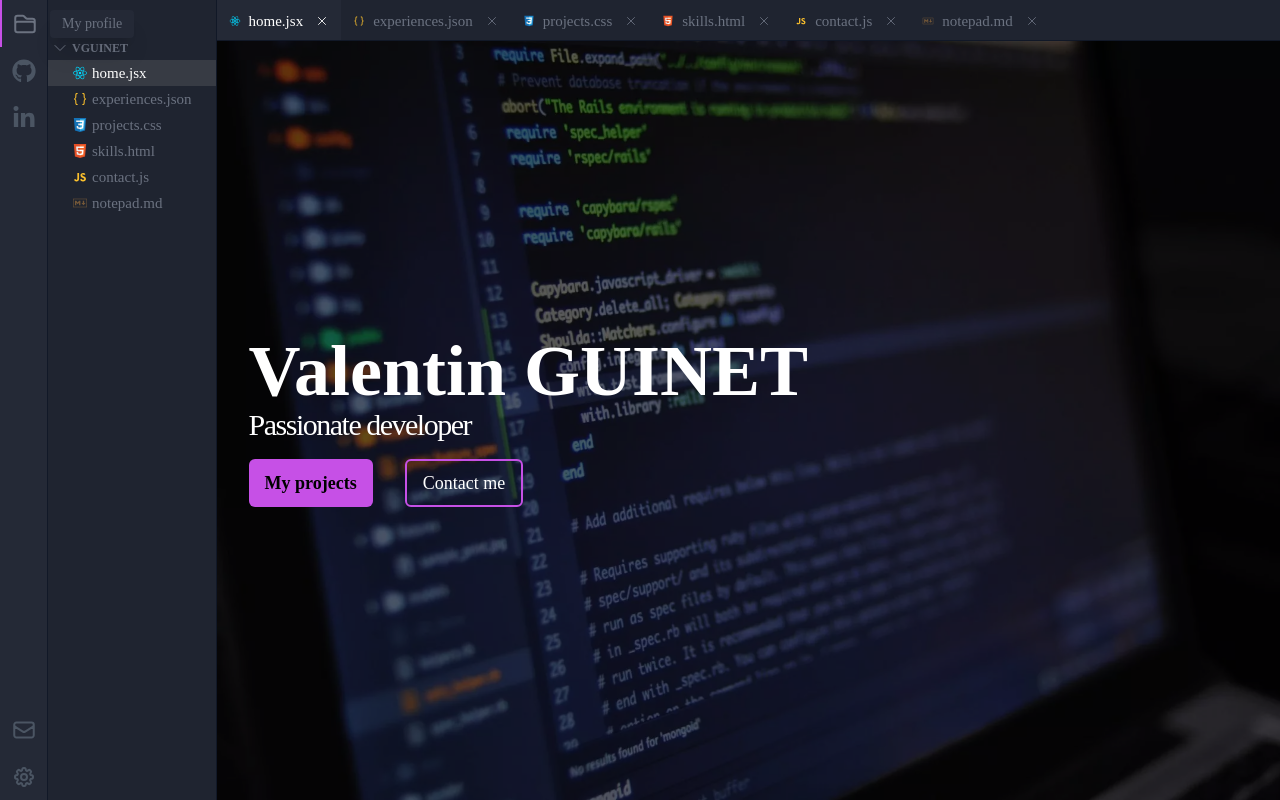
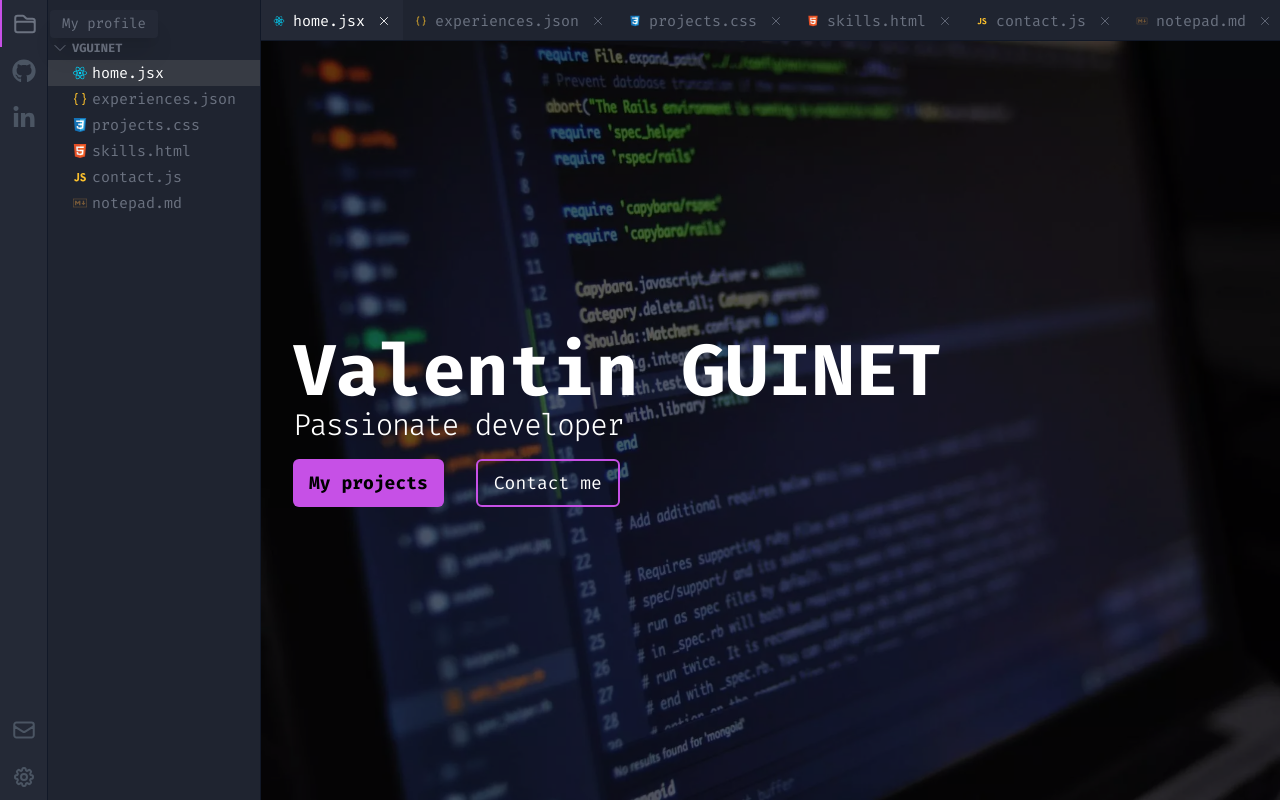
Before and after one commit to VivicatcHub/Portfolio, a React (Create React App) app: page / in a window 1280 px wide. Built offline with nearby package versions, Linux system fonts and the light colour scheme.

Commit message:
fix: scrollbar css

```diff
--- a/src/index.css
+++ b/src/index.css
@@ -1,3 +1,5 @@
+@import url("https://fonts.googleapis.com/css2?family=Fira+Code:wght@300..700&display=swap");
+
 @tailwind base;
 @tailwind components;
 @tailwind utilities;
@@ -6,38 +8,31 @@
   scroll-behavior: smooth;
   font-family: "Fira Code";
 }
-/* Firefox */
 * {
   scrollbar-width: thin;
-  scrollbar-color: #808080;
+  scrollbar-color: rgb(55 65 81 / var(--tw-bg-opacity)) transparent;
 }
 
 /* Chrome, Edge and Safari */
 *::-webkit-scrollbar {
-  width: 4px;
-  height: 4px;
+  width: 8px;
+  height: 8px;
 }
 *::-webkit-scrollbar-track {
-  border-radius: 20px;
-  background-color: #0000;
-}
-
-*::-webkit-scrollbar-track:hover {
-  background-color: #0000;
-}
-
-*::-webkit-scrollbar-track:active {
-  background-color: #0000;
+  background-color: transparent;
 }
 
 *::-webkit-scrollbar-thumb {
   background-color: #808080;
+  border-radius: 20px;
+  border: 2px solid transparent;
+  background-clip: content-box;
 }
 
 *::-webkit-scrollbar-thumb:hover {
-  background-color: #808080;
+  background-color: #9a9a9a;
 }
 
 *::-webkit-scrollbar-thumb:active {
-  background-color: #808080;
+  background-color: #6b6b6b;
 }
```
